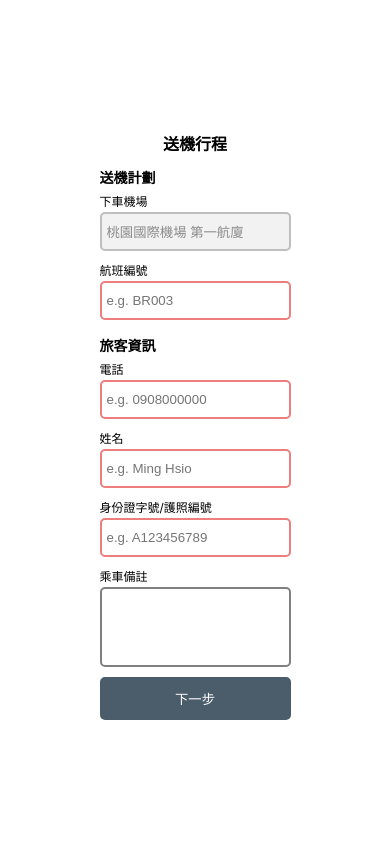
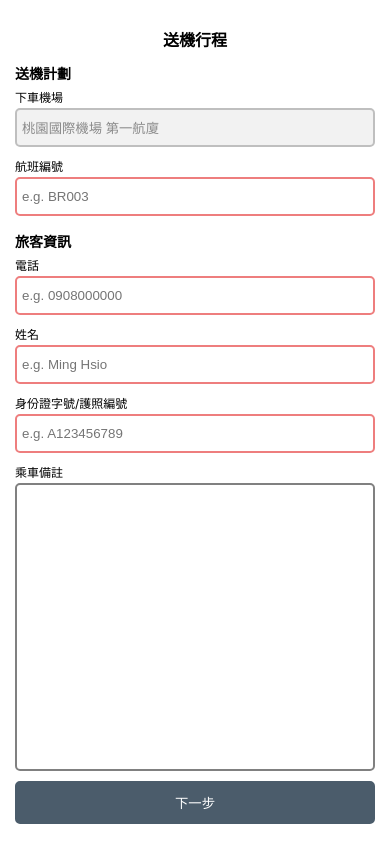
Before and after one commit to yasinitskyi/flight-checker, a Next.js app: page /search in a window 390 px wide. Built offline with nearby package versions, Linux system fonts and the light colour scheme.

Commit message:
styles: style tweaks

```diff
--- a/src/app/page.module.css
+++ b/src/app/page.module.css
@@ -5,4 +5,12 @@
     flex-direction: column;
     align-items: center;
     justify-content: center;
+    padding: 15px;
 }
+
+@media (max-width: 576px) and (orientation: portrait) {
+    .container {
+        height: 100dvh;
+        padding: 20px 15px;
+    }
+}
--- a/src/app/search/index.module.css
+++ b/src/app/search/index.module.css
@@ -1,4 +1,6 @@
 .form {
+    width: 100%;
+    max-width: 500px;
     display: flex;
     flex-direction: column;
     align-items: center;
@@ -7,3 +9,9 @@
 .subTitle {
     align-self: flex-start;
 }
+
+@media (max-width: 576px) {
+    .form {
+        height: 100%;
+    }
+}
--- a/src/components/Button/GenericButton/index.module.css
+++ b/src/components/Button/GenericButton/index.module.css
@@ -14,7 +14,6 @@
 	border-style: none;
 	border-radius: 5px;
 	width: 100%;
-	max-width: 200px;
 	padding: 10px 5px;
 	overflow: hidden;
 	white-space: nowrap;
--- a/src/components/Input/GenericInput/index.module.css
+++ b/src/components/Input/GenericInput/index.module.css
@@ -1,4 +1,5 @@
 .container {
+    width: 100%;
     display: flex;
     flex-direction: column;
     align-items: flex-start;
@@ -20,7 +21,6 @@
     border: 2px solid gray;
     transition: border-color 0.5s ease-in-out;
     width: 100%;
-    max-width: 200px;
     padding: 10px 5px;
 }
 
--- a/src/components/Textarea/index.module.css
+++ b/src/components/Textarea/index.module.css
@@ -22,7 +22,6 @@
     border: 2px solid gray;
     transition: border-color 0.5s ease-in-out;
     width: 100%;
-    max-width: 200px;
     height: 80px;
     max-height: 100%;
     padding: 10px 5px;
@@ -31,3 +30,14 @@
 .textarea.resizable {
     resize: vertical;
 }
+
+@media (max-width: 576px) {
+    .container {
+        flex-basis: 100%;
+        height: 100%;
+    }
+
+    .textarea {
+        height: 100%;
+    }
+}
```
